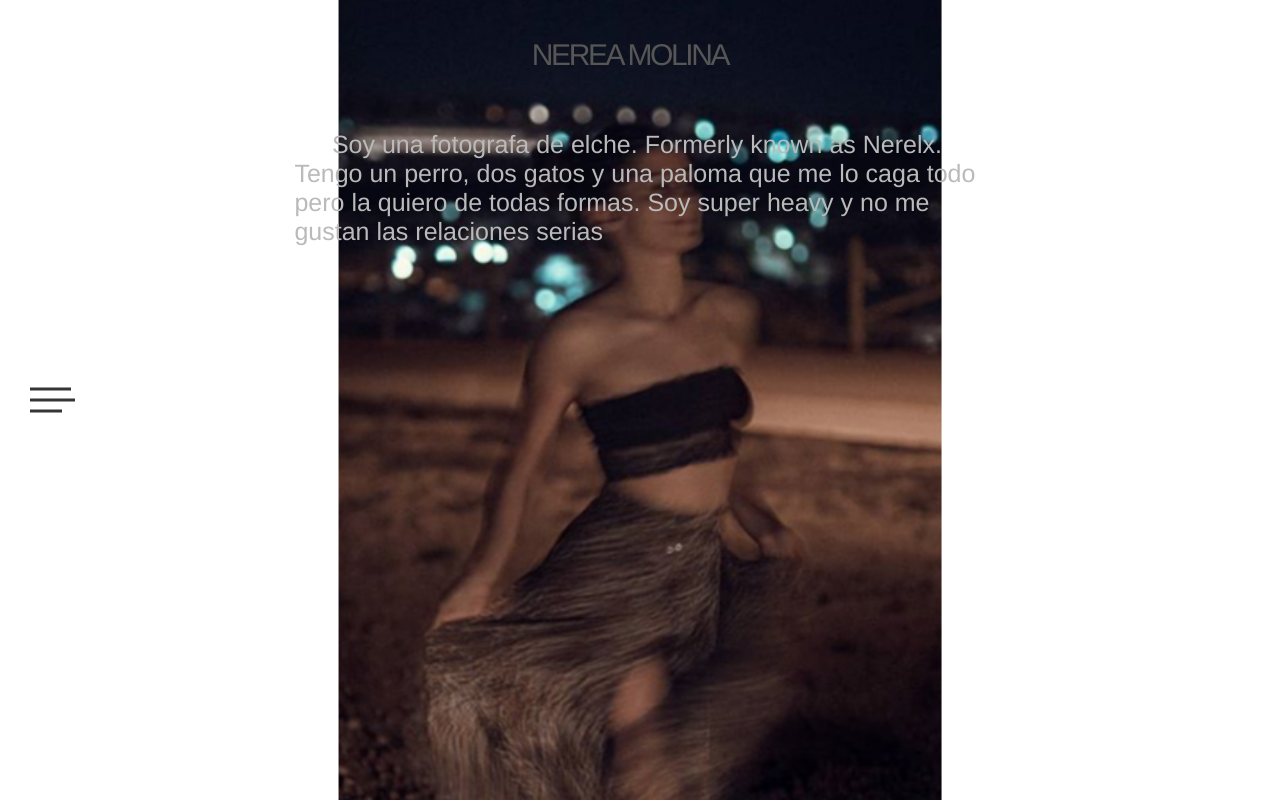
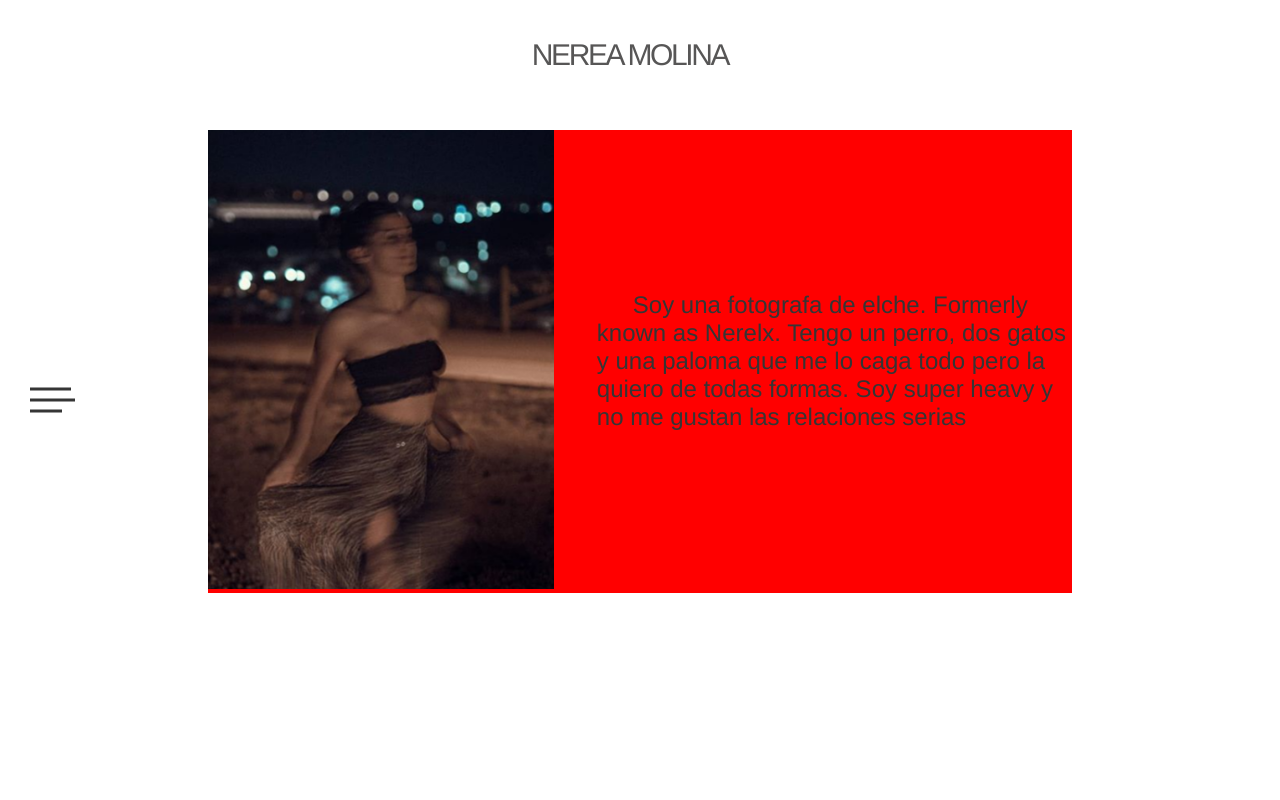
Before and after one commit to DomingoCast/nerea-portfolio, a React (Create React App) app: page /aboutme in a window 1280 px wide. Built offline with nearby package versions, Linux system fonts and the light colour scheme.

Commit message:
about me arreglado

```diff
--- a/src/components/AboutMe/AboutMe.module.sass
+++ b/src/components/AboutMe/AboutMe.module.sass
@@ -3,23 +3,37 @@
     height: 100%
 .imgContainer
     height: 100%
+    max-width: 40%
 .img
-    height: 75vh //quiero utilizar 100% para que ocupe el resto pero no se como
+    //max-height: 75vh //quiero utilizar 100% para que ocupe el resto pero no se como
+    max-height: 100%
     //width: 33vw
+    max-width: 100%
 
 .container
     display: flex
+    justify-content: space-between
+    align-items: center
 
 .p
     //position: absolute
     text-indent: 1.5em
-    width: 33%
-    margin: auto
+    width: 40%
+    //margin: auto
     color: var(--grey-3)
     font-size: 2.4rem
 
 @media screen and (max-width: 80em)
     .container
+        background: red
+    .imgContainer
+        width: 65%
+    .p
+        width: 55%
+
+@media screen and (max-width: 40em)
+    .container
+
         display: flex
         justify-content: center
         align-items: center
@@ -29,9 +43,11 @@
         left: 0
         height: 100%
         width: 100%
+        max-width: 200vh
     .img
         height: 100%
         //width: 100%
+        max-width: 200vh
         position: absolute
         top: 50%
         left: 50%
```
